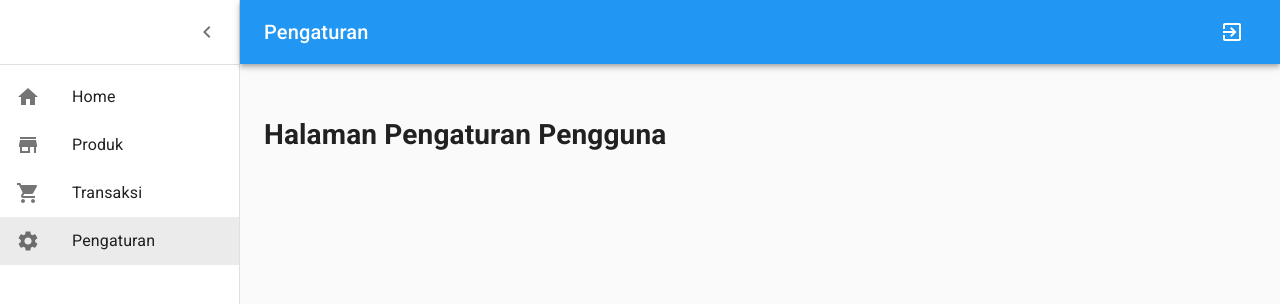
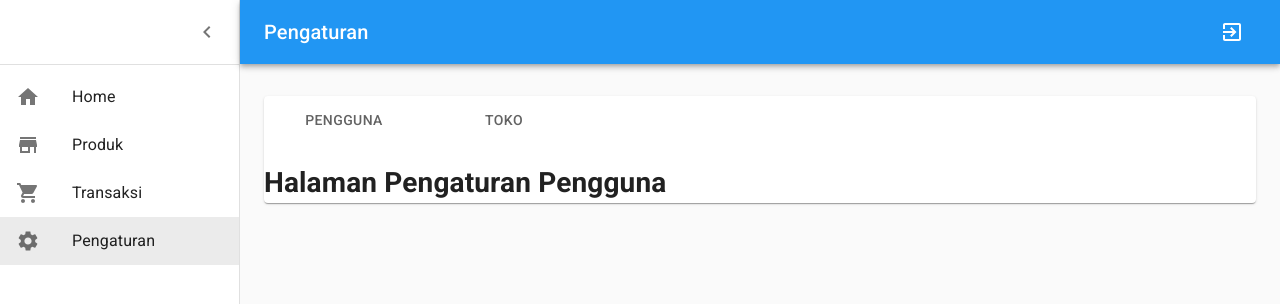
Before and after one commit to wildenali/aplikasiposwilden, a React (Create React App) app: page /pengaturan/pengguna in a window 1280 px wide. Shown: the top 304 px of the page. Built offline with nearby package versions, Linux system fonts and the light colour scheme; no server answers; sample sign-in values are in the browser's storage.

Commit message:
tambah Tab untuk pengguna dan toko di halaman pengaturan

```diff
--- a/src/pages/private/pengaturan/index.js
+++ b/src/pages/private/pengaturan/index.js
@@ -1,5 +1,10 @@
 import React from 'react'
 import { Switch, Route, Redirect } from 'react-router-dom';
+
+// metarial-ui
+import Tabs from '@material-ui/core/Tabs';
+import Tab from '@material-ui/core/Tab';
+import Paper from '@material-ui/core/Paper';
 
 // komponen halaman pengguna
 import Pengguna from './pengguna';
@@ -8,6 +13,11 @@ import Toko from './toko';
 
 function Pengaturan() {
   return (
+    <Paper>
+      <Tabs>
+        <Tab label="Pengguna" value='/pengaturan/pengguna' />
+        <Tab label="Toko" value='pengaturan/toko' />
+      </Tabs>
       <Switch>
         <Route path="/pengaturan/pengguna" component={Pengguna} />
         <Route path="/pengaturan/toko" component={Toko} />
@@ -16,6 +26,7 @@ function Pengaturan() {
         bisa langsung di redirect ke sini, biar ga aneh2 si user/testerjahil nya */}
         <Redirect to="/pengaturan/pengguna" />
       </Switch>
+    </Paper>
   )
 }
 
```
Lines whose indentation alone changed are shown as unchanged.
